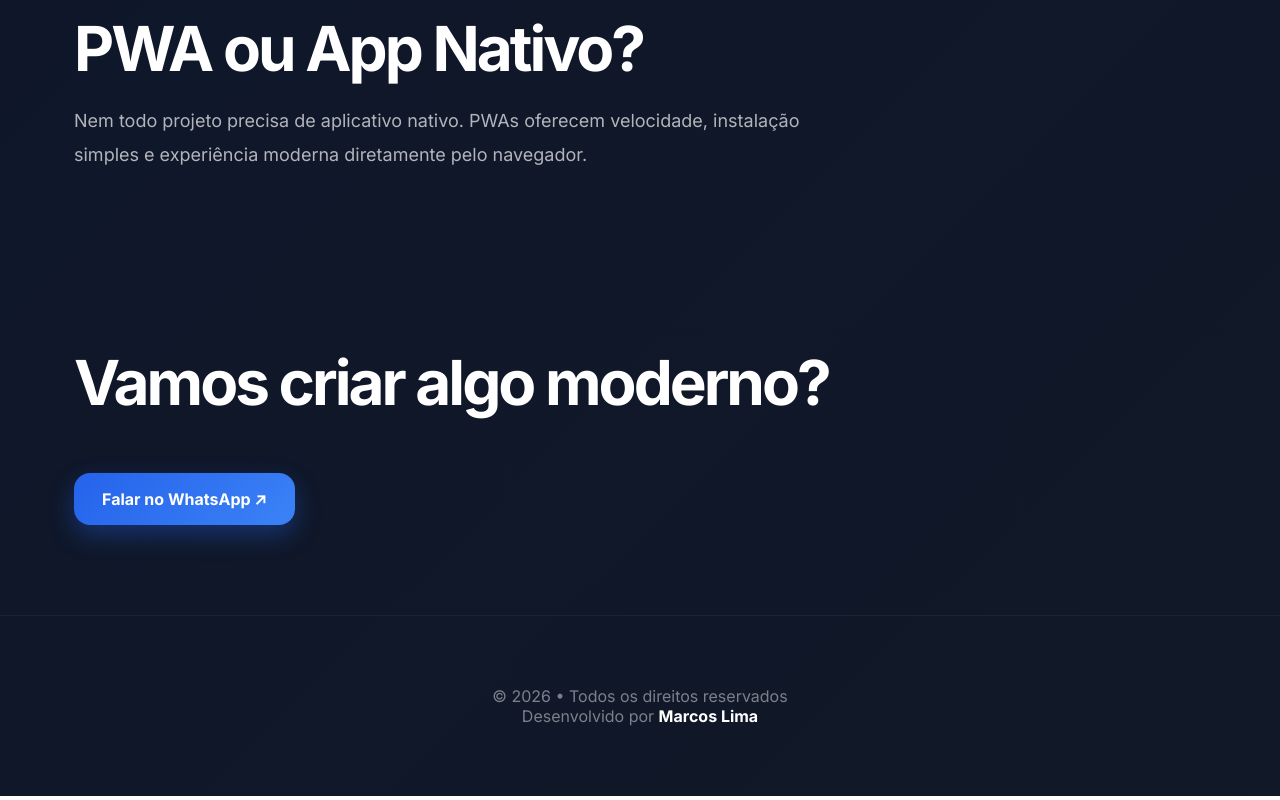
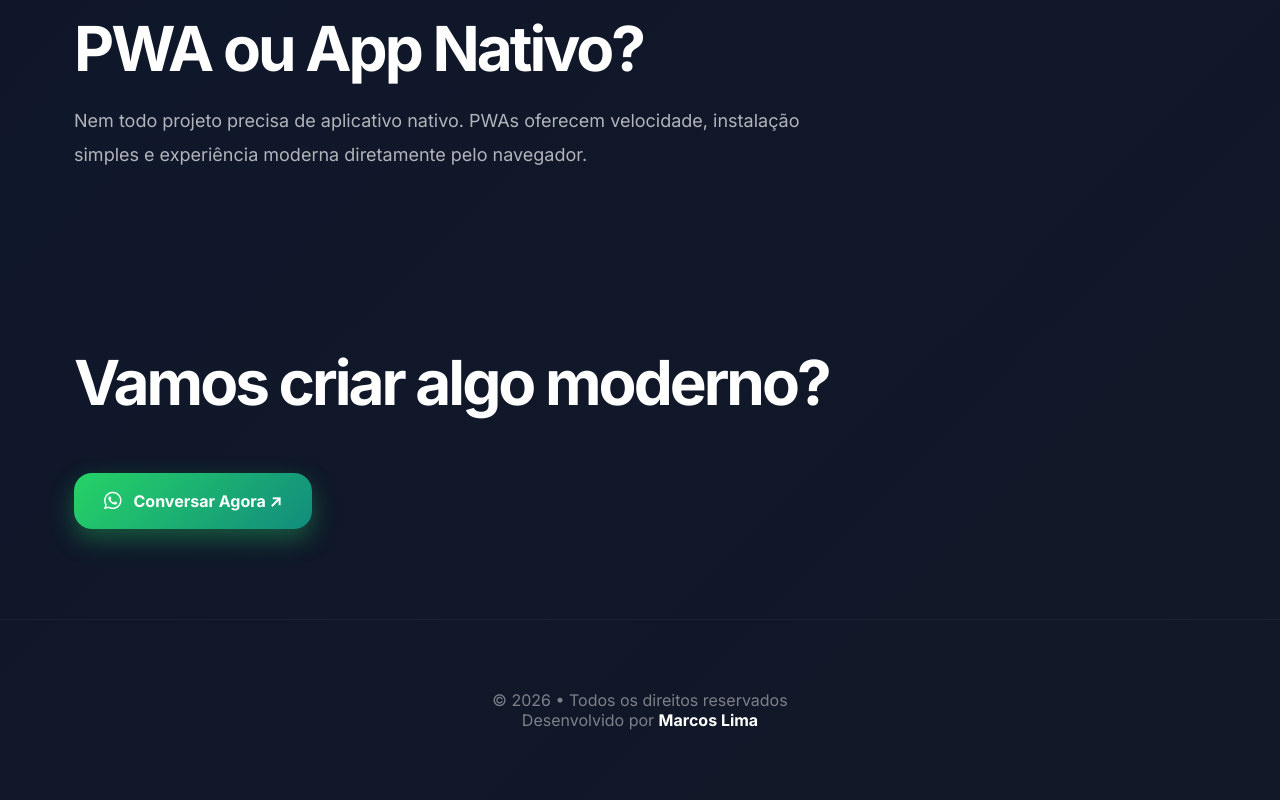
Before and after one commit to Marco471/marcos-lima-site, a plain HTML site: page index.html in a window 1280 px wide. Shown: the part 1698-2498 px from the top of the page. Drawn offline with Linux system fonts and the light colour scheme.

Commit message:
Atualização botão WhatsApp

```diff
--- a/index.html
+++ b/index.html
@@ -13,6 +13,11 @@
     content="Landing pages, PWAs e experiências digitais modernas para negócios que querem presença profissional online.">
 
   <link rel="stylesheet" href="style.css">
+
+  <!-- ÍCONES -->
+
+  <link rel="stylesheet"
+  href="https://cdnjs.cloudflare.com/ajax/libs/font-awesome/6.5.1/css/all.min.css"/>
 
 </head>
 
@@ -178,11 +183,15 @@
 
     <h2>Vamos criar algo moderno?</h2>
 
+    <!-- BOTÃO NOVO -->
+
     <a class="whatsapp-link"
       href="https://wa.me/5511991882423"
       target="_blank">
 
-      Falar no WhatsApp ↗
+      <i class="fab fa-whatsapp"></i>
+
+      Conversar Agora ↗
 
     </a>
 
--- a/style.css
+++ b/style.css
@@ -434,7 +434,7 @@ section p {
   line-height: 1.8;
 }
 
-/* WHATSAPP */
+/* WHATSAPP NOVO */
 
 .whatsapp-link {
 
@@ -442,15 +442,21 @@ section p {
 
   align-items: center;
 
-  gap: 10px;
+  justify-content: center;
+
+  gap: 12px;
 
   margin-top: 35px;
 
-  padding: 16px 28px;
+  padding: 18px 30px;
 
-  border-radius: 16px;
+  border-radius: 18px;
 
-  background: linear-gradient(135deg, #2563eb, #3b82f6);
+  background:
+  linear-gradient(
+  135deg,
+  #25D366,
+  #128C7E);
 
   color: white;
 
@@ -458,16 +464,27 @@ section p {
 
   font-weight: 700;
 
-  transition: 0.35s;
+  font-size: 16px;
 
-  box-shadow: 0 10px 25px rgba(37,99,235,0.35);
+  transition: 0.35s ease;
+
+  box-shadow:
+  0 10px 25px rgba(37,211,102,0.35);
 }
 
 .whatsapp-link:hover {
 
-  transform: translateY(-5px);
+  transform:
+  translateY(-5px)
+  scale(1.03);
 
-  box-shadow: 0 18px 35px rgba(37,99,235,0.45);
+  box-shadow:
+  0 18px 35px rgba(37,211,102,0.45);
+}
+
+.whatsapp-link i {
+
+  font-size: 20px;
 }
 
 /* FOOTER */
```
